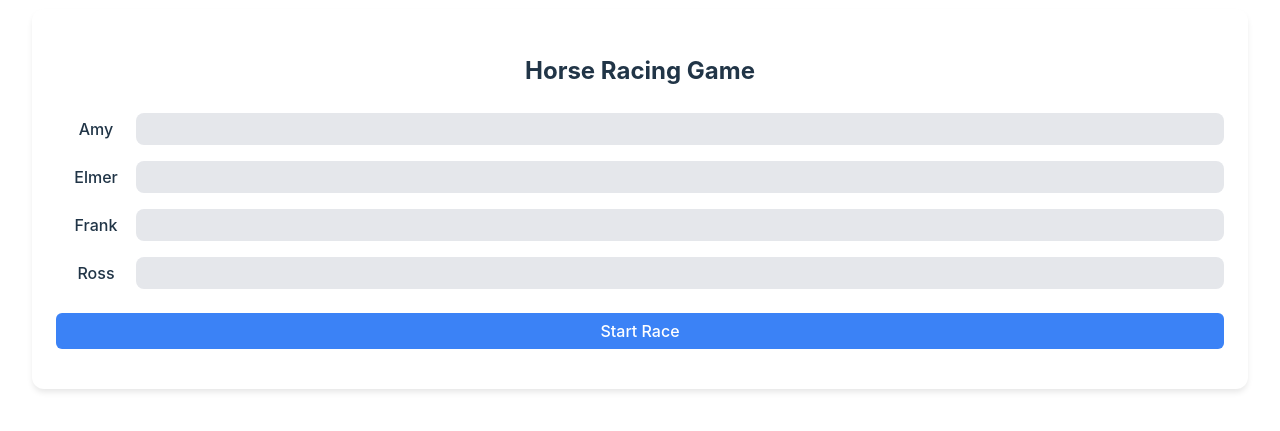
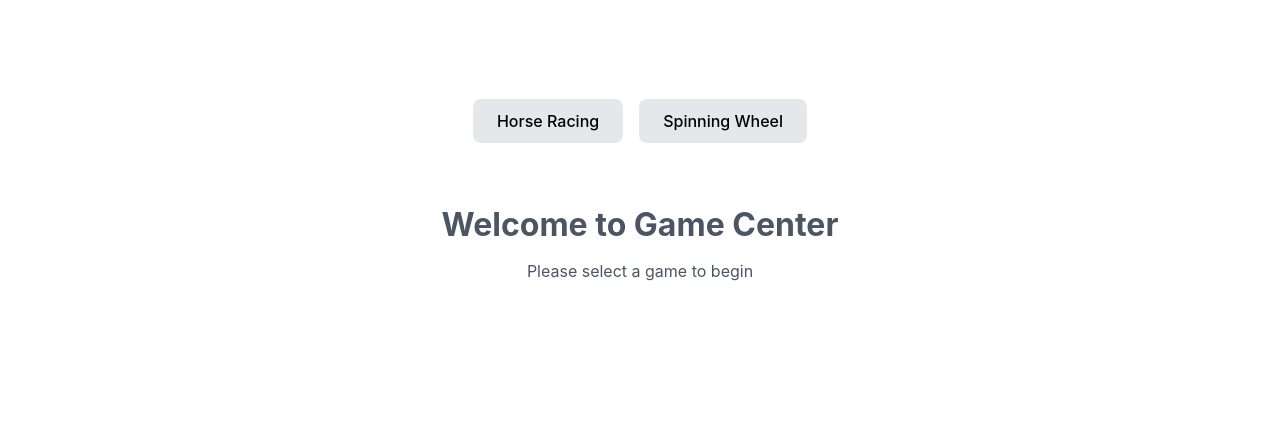
Before and after one commit to runninghare/horse-racing, a React (Vite) app: page / in a window 1280 px wide. Shown: the part 201-632 px from the top of the page. Built offline with nearby package versions, Linux system fonts and the light colour scheme.

Commit message:
Add 2 buttons.

```diff
--- a/src/App.tsx
+++ b/src/App.tsx
@@ -1,9 +1,68 @@
+import { useState } from 'react'
 import HorseRacing from './HorseRacing'
+import SpinningWheel from './SpinningWheel'
 
 function App() {
+  const [currentGame, setCurrentGame] = useState<'horses' | 'wheel' | null>(null)
+
   return (
-    <div>
-      <HorseRacing />
+    <div style={{
+      maxWidth: '1280px',
+      margin: '0 auto',
+      padding: '2rem',
+    }}>
+      {/* Navigation Buttons */}
+      <div style={{
+        display: 'flex',
+        gap: '1rem',
+        marginBottom: '2rem',
+        justifyContent: 'center'
+      }}>
+        <button
+          onClick={() => setCurrentGame('horses')}
+          style={{
+            padding: '0.75rem 1.5rem',
+            backgroundColor: currentGame === 'horses' ? '#3B82F6' : '#E5E7EB',
+            color: currentGame === 'horses' ? 'white' : 'black',
+            border: 'none',
+            borderRadius: '0.5rem',
+            cursor: 'pointer',
+            fontWeight: '500'
+          }}
+        >
+          Horse Racing
+        </button>
+        <button
+          onClick={() => setCurrentGame('wheel')}
+          style={{
+            padding: '0.75rem 1.5rem',
+            backgroundColor: currentGame === 'wheel' ? '#3B82F6' : '#E5E7EB',
+            color: currentGame === 'wheel' ? 'white' : 'black',
+            border: 'none',
+            borderRadius: '0.5rem',
+            cursor: 'pointer',
+            fontWeight: '500'
+          }}
+        >
+          Spinning Wheel
+        </button>
+      </div>
+
+      {/* Game Components */}
+      {currentGame === 'horses' && <HorseRacing />}
+      {currentGame === 'wheel' && <SpinningWheel />}
+
+      {/* Welcome Message */}
+      {currentGame === null && (
+        <div style={{
+          textAlign: 'center',
+          marginTop: '4rem',
+          color: '#4B5563'
+        }}>
+          <h1 style={{ fontSize: '2rem', marginBottom: '1rem' }}>Welcome to Game Center</h1>
+          <p>Please select a game to begin</p>
+        </div>
+      )}
     </div>
   )
 }
--- a/src/SpinningWheel.tsx
+++ b/src/SpinningWheel.tsx
@@ -202,7 +202,7 @@ const SpinningWheel = () => {
         </div>
       </div>
 
-      <div ref={wheelRef as any} className="relative w-64 h-64">
+      <div ref={wheelRef as any} className="relative w-16 h-16">
         <svg className="w-full h-full" viewBox="0 0 100 100">
           <g transform={`rotate(${rotation} 50 50)`} style={{ transition: 'transform 5s cubic-bezier(0.25, 0.1, 0.25, 1)' }}>
             {availableParticipants.map((participant, index) => (
```
